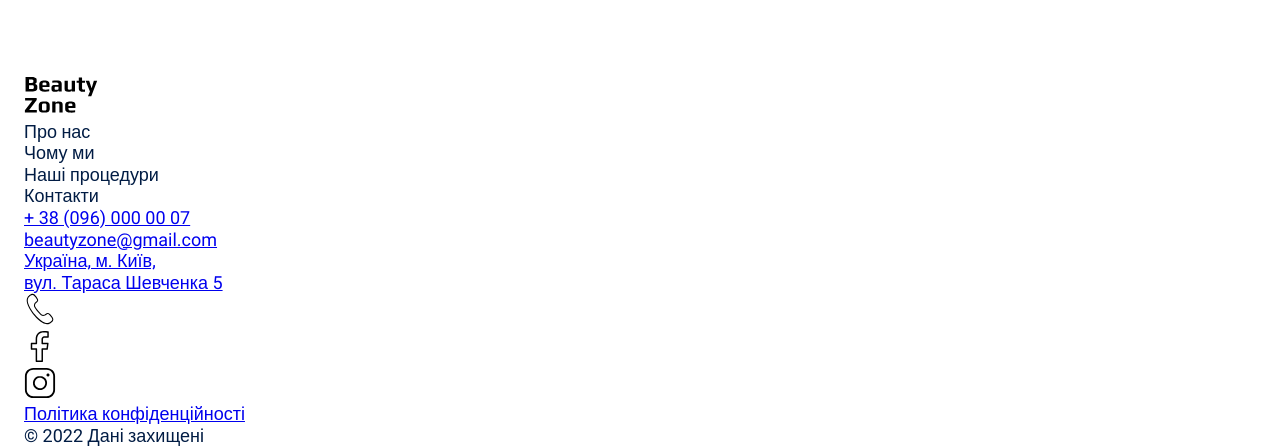
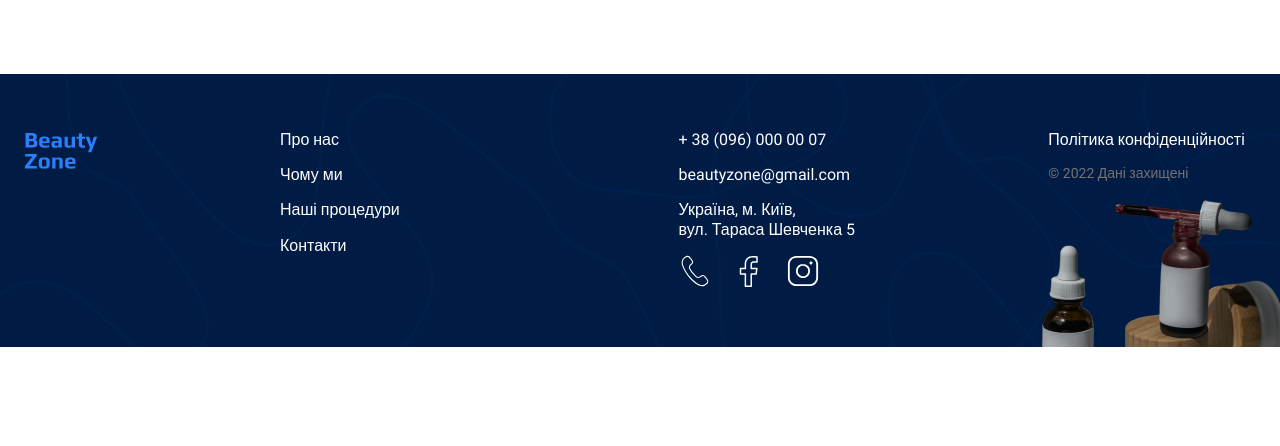
Before and after one commit to NadezhdaKuzmich/beauty-zone, a plain HTML site: page index.html in a window 1280 px wide. Shown: the part 3514-3960 px from the top of the page. After the commit the page ends 3861 px from the top, so only its background shows below. Drawn offline with nearby package versions, Linux system fonts and the light colour scheme.

Commit message:
add footer styles

```diff
--- a/index.html
+++ b/index.html
@@ -345,15 +345,21 @@
             </div>
             <ul class="footer__menu">
               <li>
-                <a class="link" href="#about-section">Про нас</a>
+                <a class="link link--light" href="#about-section">Про нас</a>
               </li>
               <li>
-                <a class="link" href="#advantages-sectionn">Чому ми</a>
+                <a class="link link--light" href="#advantages-section"
+                  >Чому ми</a
+                >
               </li>
               <li>
-                <a class="link" href="#procedurs-section">Наші процедури</a>
+                <a class="link link--light" href="#procedures-section"
+                  >Наші процедури</a
+                >
               </li>
-              <li><a class="link" href="#contact-section">Контакти</a></li>
+              <li>
+                <a class="link link--light" href="#contact-section">Контакти</a>
+              </li>
             </ul>
           </nav>
           <address class="footer__address">
--- a/scss/components/_form.scss
+++ b/scss/components/_form.scss
@@ -2,5 +2,5 @@
   color: var(--color-primary-light);
   text-align: center;
   border-radius: 32px;
-  background: var(--beauty-landing-2-c1, #011c44) url('../images/form-background-dark.png');
+  background: var(--color-primary-dark) url('../images/form-background-dark.png');
 }
--- a/scss/components/_links.scss
+++ b/scss/components/_links.scss
@@ -2,8 +2,16 @@
   color: var(--color-primary-dark);
   text-decoration: none;
   transition: color 0.3s;
+
+  &:hover {
+    color: var(--color-primary-brand);
+  }
+
+  &--light {
+    color: var(--color-primary-light);
+
+    &:hover {
+      color: var(--color-primary-brand);
+    }
+  }
 }
-
-.link:hover {
-  color: var(--color-primary-brand);
-}
--- a/scss/layouts/_contact-section.scss
+++ b/scss/layouts/_contact-section.scss
@@ -69,15 +69,15 @@
   &__map {
     height: 232px;
     border: none;
-    border-radius: 32px;
     flex-shrink: 0;
-    margin: 0 -48px;
+    margin: 0 -24px;
 
     @media screen and (min-width: $bp-tablet) {
       width: 50%;
       height: 480px;
+      border-radius: 32px;
+      flex-shrink: 1;
       margin: 0;
-      flex-shrink: 1;
     }
 
     @media screen and (min-width: $bp-desktop) {
--- /dev/null
+++ b/scss/layouts/_footer.scss
@@ -0,0 +1,159 @@
+.footer {
+  position: relative;
+  font-size: 14px;
+  background-color: var(--color-primary-dark);
+  background: var(--color-primary-dark)
+    url("../images/footer-background-dark.png");
+  background-position: 66% 50%;
+  background-repeat: no-repeat;
+  background-size: cover;
+  text-align: center;
+  padding: 32px 0 66px;
+  overflow: hidden;
+
+  @media screen and (min-width: $bp-tablet) {
+    font-size: 16px;
+    padding: 56px 0;
+  }
+
+  @media screen and (min-width: $bp-middle) {
+    &::after {
+      content: "";
+      position: absolute;
+      width: 247px;
+      height: 152px;
+      right: 0;
+      bottom: 0;
+      background-image: url("../images/footer-cosmetics-background.png");
+      background-size: 247px 152px;
+      background-repeat: no-repeat;
+    }
+  }
+
+  &__container {
+    display: flex;
+    flex-direction: column;
+    gap: 20px;
+
+    @media screen and (min-width: $bp-tablet) {
+      flex-direction: row;
+    }
+
+    @media screen and (min-width: $bp-desktop) {
+      gap: 182px;
+    }
+  }
+
+  &__logo {
+    .logo-brand {
+      fill: var(--color-primary-brand);
+    }
+  }
+
+  &__nav,
+  &__address {
+    display: flex;
+    flex-direction: column;
+    text-align: center;
+    gap: 42px;
+
+    @media screen and (min-width: $bp-tablet) {
+      flex-direction: row;
+      text-align: left;
+      gap: 20px;
+    }
+
+    @media screen and (min-width: $bp-desktop) {
+      gap: 182px;
+    }
+  }
+
+  &__nav {
+    @media screen and (min-width: $bp-tablet) {
+      flex-basis: 45%;
+    }
+  }
+
+  &__address {
+    gap: 8px;
+
+    @media screen and (min-width: $bp-tablet) {
+      flex-basis: 55%;
+      gap: 20px;
+    }
+
+    @media screen and (min-width: $bp-desktop) {
+      gap: 182px;
+    }
+  }
+
+  &__logo,
+  &__menu {
+    gap: 20px;
+  }
+
+  &__menu,
+  &__address-list,
+  &__address-info {
+    flex-grow: 1;
+  }
+
+  &__menu,
+  &__address-list {
+    display: flex;
+    flex-direction: column;
+    justify-content: center;
+    align-items: center;
+    gap: 16px;
+
+    @media screen and (min-width: $bp-tablet) {
+      justify-content: flex-start;
+      align-items: flex-start;
+    }
+  }
+
+  &__address-link {
+    font-size: 16px;
+    font-weight: 300;
+    color: var(--color-primary-light);
+    text-decoration: none;
+  }
+
+  &__address-link:hover {
+    color: var(--color-primary-brand);
+  }
+
+  &__address-icons {
+    display: flex;
+    align-items: center;
+    gap: 22px;
+  }
+
+  &__address-icon {
+    fill: var(--color-primary-light);
+  }
+
+  &__address-icon:hover {
+    fill: var(--color-primary-brand);
+  }
+
+  &__address-info {
+    display: flex;
+    flex-direction: column;
+    gap: 8px;
+
+    @media screen and (min-width: $bp-tablet) {
+      gap: 16px;
+    }
+  }
+
+  &__address-copyrating {
+    font-size: 12px;
+    font-weight: 400;
+    color: var(--color-light-accent);
+
+    @media screen and (min-width: $bp-tablet) {
+      font-size: 14px;
+    }
+  }
+}
--- a/scss/main.scss
+++ b/scss/main.scss
@@ -16,6 +16,7 @@
 @import "./layouts/about-section";
 @import "./layouts/advantages-section";
 @import "./layouts/contact-section";
+@import "./layouts/footer";
 @import "./layouts/form-terms";
 @import "./layouts/gallery";
 @import "./layouts/header";
```
Also changed, not shown: css/main.min.css, images/ injections-for-face.jpg (deleted), images/footer-cosmetics-background.jpg (deleted), 2 other files.
